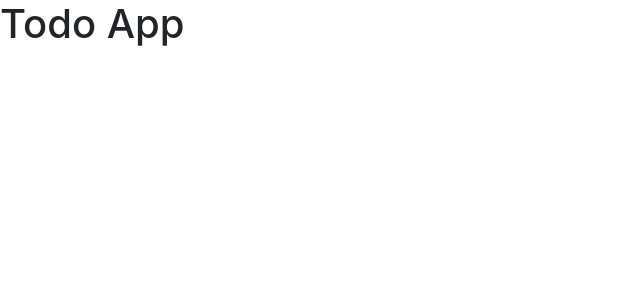
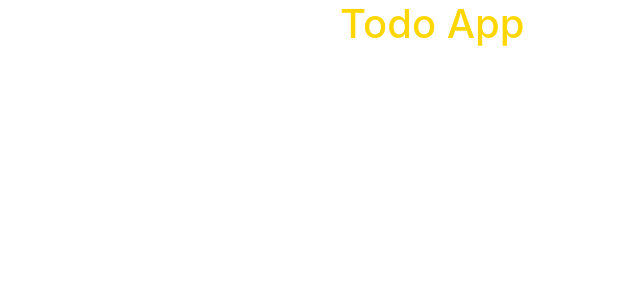
Before and after one commit to synergy2411/frontend-advanced-react, a React (Create React App) app: page / in a window 1280 px wide. Shown: the top 300 px of the page, without its empty margins (0-640 px from the left). Built offline with nearby package versions, Linux system fonts and the light colour scheme.

Commit message:
css module added

```diff
--- a/src/Components/Todo/Todo.js
+++ b/src/Components/Todo/Todo.js
@@ -1,8 +1,10 @@
+import classes from "./Todo.module.css";
+
 const Todo = () => {
 
     return (
-        <div>
-            <h1>Todo App</h1>
+        <div className={classes['my-container']}>
+            <h1 className={classes['heading']}>Todo App</h1>
         </div>
     )
 }
--- /dev/null
+++ b/src/Components/Todo/Todo.module.css
@@ -0,0 +1,8 @@
+.my-container {
+  max-width: 600px;
+  margin: 0 auto;
+}
+
+.heading {
+  color: gold;
+}
```
